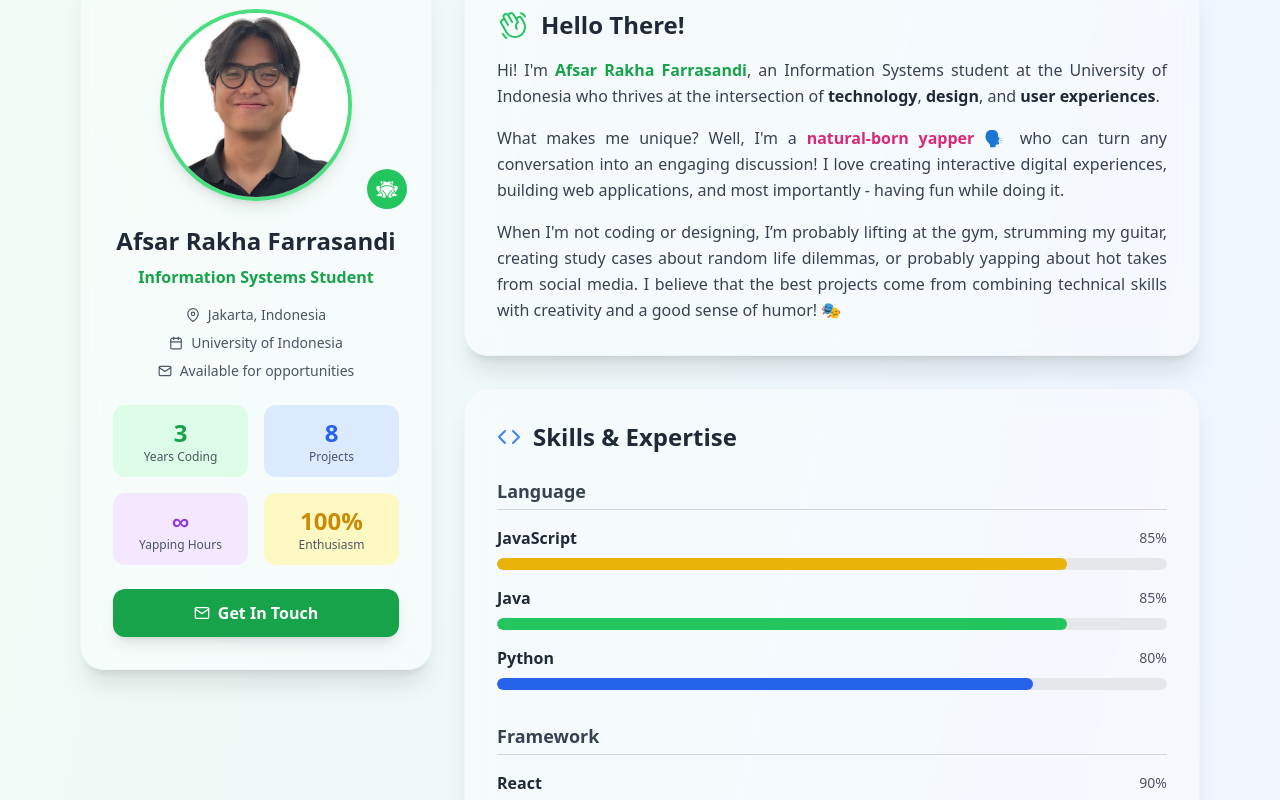
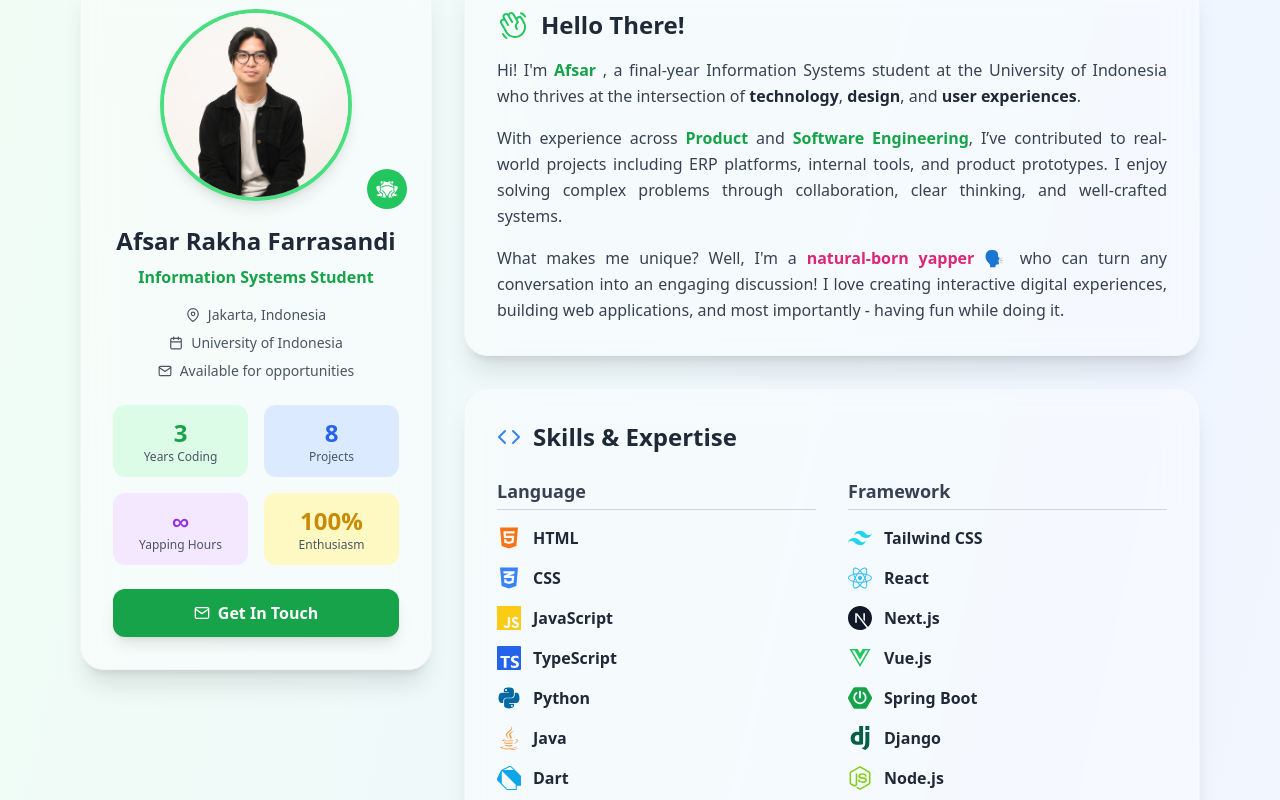
Before and after one commit to afsarakhaa/web-portfolio, a Next.js app: page /about in a window 1280 px wide. Shown: the part 380-1180 px from the top of the page. Built offline with nearby package versions, Linux system fonts and the light colour scheme.

Commit message:
feat: Update Skills Section 27/06/2025

```diff
--- a/src/components/About/AboutPage.tsx
+++ b/src/components/About/AboutPage.tsx
@@ -51,21 +51,21 @@ export default function AboutPage() {
                             </h3>
                             <div className="text-gray-700 leading-relaxed space-y-4 text-justify">
                                 <p>
-                                    Hi! I'm <span className="text-green-600 font-bold">Afsar Rakha Farrasandi</span>, an Information
+                                    Hi! I'm <span className="text-green-600 font-bold">Afsar </span>, a final-year Information
                                     Systems student at the University of Indonesia who thrives at the intersection of{" "}
                                     <span className="text-gray-800 font-semibold">technology</span>,
                                     <span className="text-gray-800 font-semibold"> design</span>, and
                                     <span className="text-gray-800 font-semibold"> user experiences</span>.
                                 </p>
                                 <p>
+                                    With experience across <span className="text-green-600 font-semibold">Product</span> and <span className="text-green-600 font-semibold">Software Engineering</span>,
+                                    I’ve contributed to real-world projects including ERP platforms, internal tools, and product prototypes.
+                                    I enjoy solving complex problems through collaboration, clear thinking, and well-crafted systems.
+                                </p>
+                                <p>
                                     What makes me unique? Well, I'm a <span className="text-pink-600 font-bold">natural-born yapper</span>{" "}
                                     🗣️ who can turn any conversation into an engaging discussion! I love creating interactive digital
                                     experiences, building web applications, and most importantly - having fun while doing it.
-                                </p>
-                                <p>
-                                    When I'm not coding or designing, I’m probably lifting at the gym, strumming my guitar, creating study cases about
-                                    random life dilemmas, or probably yapping about hot takes from social media. I believe that the best
-                                    projects come from combining technical skills with creativity and a good sense of humor! 🎭
                                 </p>
                             </div>
                         </GlassCard>
--- a/src/components/About/ExperienceSection.tsx
+++ b/src/components/About/ExperienceSection.tsx
@@ -1,7 +1,7 @@
 "use client"
 
 import { motion } from "framer-motion"
-import { FiBriefcase, FiCalendar, FiMapPin, FiCheckCircle } from "react-icons/fi"
+import { FiBriefcase, FiCalendar, FiMapPin, FiCheckCircle, FiStar } from "react-icons/fi"
 import { experiences } from "@/data/experience"
 import GlassCard from "@/components/ui/GlassCard"
 
@@ -29,7 +29,11 @@ export default function ExperienceSection() {
                         >
                             {/* Timeline dot */}
                             <div className="absolute left-0 md:left-6 top-0 w-9 h-9 rounded-full bg-white border-2 border-green-400 flex items-center justify-center ml-0 md:-ml-4 shadow-lg">
-                                <span className="text-lg">{exp.current ? "🌟" : "💼"}</span>
+                                {exp.current ? (
+                                    <FiStar className="text-lg text-yellow-500" strokeWidth={2.5} />
+                                ) : (
+                                    <FiBriefcase className="text-lg text-green-700" strokeWidth={2.5} />
+                                )}
                             </div>
 
                             <div className="bg-white/50 backdrop-blur-sm rounded-xl p-5 border border-gray-100 shadow-md hover:shadow-lg transition-shadow duration-300">
--- a/src/components/About/ProfileCard.tsx
+++ b/src/components/About/ProfileCard.tsx
@@ -16,9 +16,9 @@ export default function ProfileCard() {
                     className="w-48 h-48 mx-auto rounded-full overflow-hidden border-4 border-green-400 shadow-lg"
                 >
                     <img
-                        src="image/afsar_photo.png"
+                        src="image/afsar_photo_2.png"
                         alt="Afsar Rakha Farrasandi"
-                        className="w-full h-full object-cover"
+                        className="w-full h-full object-cover scale-125"
                     />
                 </motion.div>
                 <div className="absolute -bottom-2 -right-2 bg-green-500 text-white p-2 rounded-full">
--- a/src/components/About/ResumeButton.tsx
+++ b/src/components/About/ResumeButton.tsx
@@ -12,7 +12,7 @@ export default function ResumeButton() {
             className="flex justify-center"
         >
             <a
-                href="https://drive.google.com/file/d/1uHtAeF8HpaMI1_LIj-y7z6VeuVn0lBIi/view?usp=sharing"
+                href="https://drive.google.com/file/d/1-ZgjuBYk33nfPs3z44Im54LgnEkpoPyb/view?usp=share_link"
                 download="Afsar_Rakha_Resume.pdf"
                 className="group relative inline-flex items-center justify-center px-8 py-4 bg-gradient-to-r from-green-500 to-blue-500 text-white font-bold rounded-xl overflow-hidden shadow-lg hover:shadow-xl transition-all duration-300 transform hover:scale-105"
             >
--- a/src/components/About/SkillsSection.tsx
+++ b/src/components/About/SkillsSection.tsx
@@ -5,7 +5,7 @@ import { FiCode } from "react-icons/fi"
 import GlassCard from "@/components/ui/GlassCard"
 import { skills } from "@/data/skills"
 
-const categories = ["Language", "Framework", "Design"] as const
+const categories = ["Language", "Framework", "Design", "Database"] as const
 
 export default function SkillsSection() {
     return (
@@ -15,6 +15,7 @@ export default function SkillsSection() {
                 Skills & Expertise
             </h3>
 
+            <div className="grid grid-cols-1 md:grid-cols-2 gap-8">
                 {categories.map((category) => {
                     const filteredSkills = skills.filter(skill => skill.category === category)
                     if (filteredSkills.length === 0) return null
@@ -34,23 +35,29 @@ export default function SkillsSection() {
                                         className="relative"
                                     >
                                         <div className="flex justify-between items-center mb-2">
+                                            <div className="flex items-center">
+                                                <skill.icon className={`mr-3 text-2xl ${skill.color}`} />
                                                 <span className="font-semibold text-gray-800">{skill.name}</span>
-                                        <span className="text-sm text-gray-600">{skill.level}%</span>
                                             </div>
-                                    <div className="w-full bg-gray-200 rounded-full h-3 overflow-hidden">
+                                            {/* Level Section -- Under Construction */}
+                                            {/* <span className="text-sm text-gray-600">{skill.level}%</span> */}
+                                        </div>
+                                        {/* Bar Indicator -- Under Construction */}
+                                        {/* <div className="w-full bg-gray-200 rounded-full h-3 overflow-hidden">
                                             <motion.div
                                                 initial={{ width: 0 }}
                                                 animate={{ width: `${skill.level}%` }}
                                                 transition={{ duration: 1, delay: index * 0.1 + 0.5 }}
                                                 className={`h-full rounded-full ${skill.color} shadow-sm`}
                                             />
-                                    </div>
+                                        </div> */}
                                     </motion.div>
                                 ))}
                             </div>
                         </div>
                     )
                 })}
+            </div>
         </GlassCard>
     )
 }
--- a/src/components/HomePage/TypeWriterComp.tsx
+++ b/src/components/HomePage/TypeWriterComp.tsx
@@ -5,9 +5,9 @@ import { useState } from "react"
 
 export default function TypeWriterComp() {
     const [roles] = useState([
-        "an IS student @ University of Indonesia",
-        "a Web Dev & UX Design Enthusiast",
-        "a Professional Yapper :')",
+        "an Information Systems student @ University of Indonesia",
+        "a Product & Software Engineer",
+        "a Natural-Born Yapper :')",
     ])
 
     return (
--- a/src/data/experience.ts
+++ b/src/data/experience.ts
@@ -45,7 +45,7 @@ export const experiences: Experience[] = [
     },
     {
         id: 4,
-        company: "MAGNIFICOMPS",
+        company: "Magnificomps",
         position: "Project Officer",
         duration: "Aug 2023 - Dec 2023",
         location: "Depok, West Java, Indonesia",
--- a/src/data/interests.ts
+++ b/src/data/interests.ts
@@ -1,6 +1,11 @@
 import type { Interest } from "@/types"
 
 export const interests: Interest[] = [
+    {
+        icon: "💻",
+        title: "Coding",
+        description: "Passionate about creating digital solutions and learning new technologies",
+    },
     {
         icon: "🎸",
         title: "Music",
@@ -10,11 +15,6 @@ export const interests: Interest[] = [
         icon: "🗣️",
         title: "Yapping",
         description: "A yapper who can talk about anything for hours, from silly stuff to deep thoughts",
-    },
-    {
-        icon: "💻",
-        title: "Coding",
-        description: "Passionate about creating digital solutions and learning new technologies",
     },
     {
         icon: "🎨",
--- a/src/data/skills.ts
+++ b/src/data/skills.ts
@@ -1,15 +1,32 @@
 import type { Skill } from "@/types"
+import { FaJava, FaPython, FaReact, FaVuejs, FaNodeJs, FaFigma, FaHtml5, FaCss3Alt } from "react-icons/fa"
+import { SiJavascript, SiNextdotjs, SiSpringboot, SiDjango, SiExpress, SiPostgresql, SiMysql, SiTailwindcss, SiDart, SiFlutter, SiTypescript } from "react-icons/si"
 
 export const skills: Skill[] = [
-    { name: "JavaScript", level: 85, color: "bg-yellow-500", category: "Language" },
-    { name: "Java", level: 85, color: "bg-green-500", category: "Language" },
-    { name: "Python", level: 80, color: "bg-blue-600", category: "Language" },
+    // --- Language ---
+    { name: "HTML", level: 95, color: "text-orange-500", category: "Language", icon: FaHtml5 },
+    { name: "CSS", level: 90, color: "text-blue-500", category: "Language", icon: FaCss3Alt },
+    { name: "JavaScript", level: 90, color: "text-yellow-400", category: "Language", icon: SiJavascript },
+    { name: "TypeScript", level: 90, color: "text-blue-600", category: "Language", icon: SiTypescript },
+    { name: "Python", level: 90, color: "text-sky-700", category: "Language", icon: FaPython },
+    { name: "Java", level: 85, color: "text-orange-400", category: "Language", icon: FaJava },
+    { name: "Dart", level: 75, color: "text-sky-500", category: "Language", icon: SiDart },
 
-    { name: "React", level: 90, color: "bg-blue-400", category: "Framework" },
-    { name: "Next.js", level: 90, color: "bg-gray-800", category: "Framework" },
-    { name: "Vue.js", level: 70, color: "bg-green-400", category: "Framework" },
-    { name: "Spring Boot", level: 85, color: "bg-teal-600", category: "Framework" },
-    { name: "Django", level: 85, color: "bg-green-700", category: "Framework" },
+    // --- Framework ---
+    { name: "Tailwind CSS", level: 90, color: "text-cyan-400", category: "Framework", icon: SiTailwindcss },
+    { name: "React", level: 90, color: "text-sky-400", category: "Framework", icon: FaReact },
+    { name: "Next.js", level: 90, color: "text-gray-900", category: "Framework", icon: SiNextdotjs },
+    { name: "Vue.js", level: 85, color: "text-green-500", category: "Framework", icon: FaVuejs },
+    { name: "Spring Boot", level: 85, color: "text-green-600", category: "Framework", icon: SiSpringboot },
+    { name: "Django", level: 85, color: "text-emerald-800", category: "Framework", icon: SiDjango },
+    { name: "Node.js", level: 85, color: "text-lime-500", category: "Framework", icon: FaNodeJs },
+    { name: "Express.js", level: 85, color: "text-gray-700", category: "Framework", icon: SiExpress },
+    { name: "Flutter", level: 75, color: "text-sky-600", category: "Framework", icon: SiFlutter },
 
-    { name: "UI/UX Design", level: 90, color: "bg-purple-500", category: "Design" },
+    // --- Database ---
+    { name: "PostgreSQL", level: 85, color: "text-sky-700", category: "Database", icon: SiPostgresql },
+    { name: "MySQL", level: 85, color: "text-sky-800", category: "Database", icon: SiMysql },
+
+    // --- Design ---
+    { name: "Figma", level: 90, color: "text-purple-500", category: "Design", icon: FaFigma },
 ]
--- a/src/types/index.ts
+++ b/src/types/index.ts
@@ -31,7 +31,8 @@ export interface Skill {
     name: string
     level: number
     color: string
-    category?: "Language" | "Framework" | "Design"
+    category?: "Language" | "Framework" | "Design" | "Database"
+    icon: IconType;
 }
 
 export interface Interest {
--- a/tailwind.config.ts
+++ b/tailwind.config.ts
@@ -7,17 +7,81 @@ export default {
     "./src/app/**/*.{js,ts,jsx,tsx,mdx}",
   ],
   safelist: [
+    // Background colors
     'bg-red-500',
+    'bg-gray-700',
+    'bg-gray-800',
+    'bg-gray-900',
+    'bg-green-500',
+    'bg-blue-100',
+    'bg-blue-200',
+    'bg-blue-300',
     'bg-blue-400',
-    'bg-gray-800',
-    'bg-green-500',
+    'bg-blue-500',
     'bg-blue-600',
+    'bg-blue-700',
     'bg-purple-500',
     'bg-pink-500',
+    'bg-yellow-400',
     'bg-yellow-500',
     'bg-teal-600',
-    'bg-emerald-700',
+    'bg-emerald-800',
+    'bg-lime-500',
+    'bg-indigo-600',
     'bg-green-700',
+    'bg-orange-400',
+    'bg-orange-500',
+    'bg-orange-600',
+    'bg-sky-400',
+    'bg-sky-500',
+    'bg-sky-600',
+    'bg-sky-700',
+    'bg-sky-800',
+    'bg-cyan-400',
+    'bg-cyan-500',
+    'bg-cyan-600',
+    'bg-cyan-700',
+    'bg-cyan-800',
+    'bg-cyan-900',
+
+    // Text colors
+    'text-red-500',
+    'text-gray-700',
+    'text-gray-800',
+    'text-gray-900',
+    'text-green-500',
+    'text-blue-100',
+    'text-blue-200',
+    'text-blue-300',
+    'text-blue-400',
+    'text-blue-500',
+    'text-blue-600',
+    'text-blue-700',
+    'text-purple-500',
+    'text-pink-500',
+    'text-yellow-400',
+    'text-yellow-500',
+    'text-teal-600',
+    'text-emerald-800',
+    'text-lime-500',
+    'text-indigo-600',
+    'text-green-700',
+    'text-orange-400',
+    'text-orange-500',
+    'text-orange-600',
+    'text-sky-400',
+    'text-sky-500',
+    'text-sky-600',
+    'text-sky-700',
+    'text-sky-800',
+    'text-cyan-400',
+    'text-cyan-500',
+    'text-cyan-600',
+    'text-cyan-700',
+    'text-cyan-800',
+    'text-cyan-900',
+
+    // Hover states
     'hover:text-gray-800',
     'hover:bg-gray-100',
     'hover:text-blue-600',
```
Also changed, not shown: public/image/afsar.png (deleted), public/image/afsar_photo_2.png (added). Lines whose indentation alone changed are shown as unchanged.
